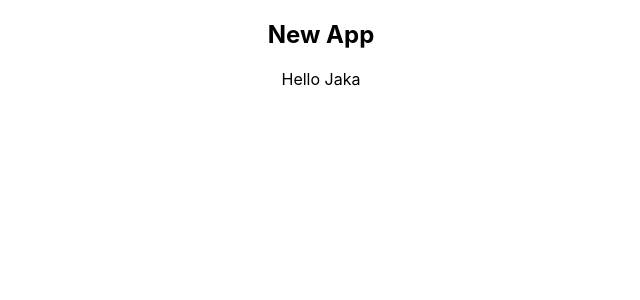
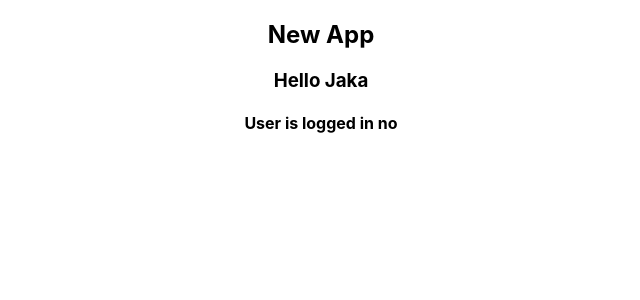
Before and after one commit to PeterOsoo/react-app-miniproject, a React (Create React App) app: page / in a window 1280 px wide. Shown: the top 300 px of the page, without its empty margins (319-959 px from the left). Built offline with nearby package versions, Linux system fonts and the light colour scheme.

Commit message:
conditions

```diff
--- a/src/components/Hello.js
+++ b/src/components/Hello.js
@@ -2,5 +2,12 @@ import React from "react"
 
 export const Hello = () => {
 	const name = " Jaka"
-	return <div>Hello {name} </div>
+	let isLoggedIn = false
+
+	return (
+		<div>
+			<h3>Hello {name}</h3>
+			<h4> User is logged in {isLoggedIn ? "yes" : "no"} </h4>
+		</div>
+	)
 }
```
